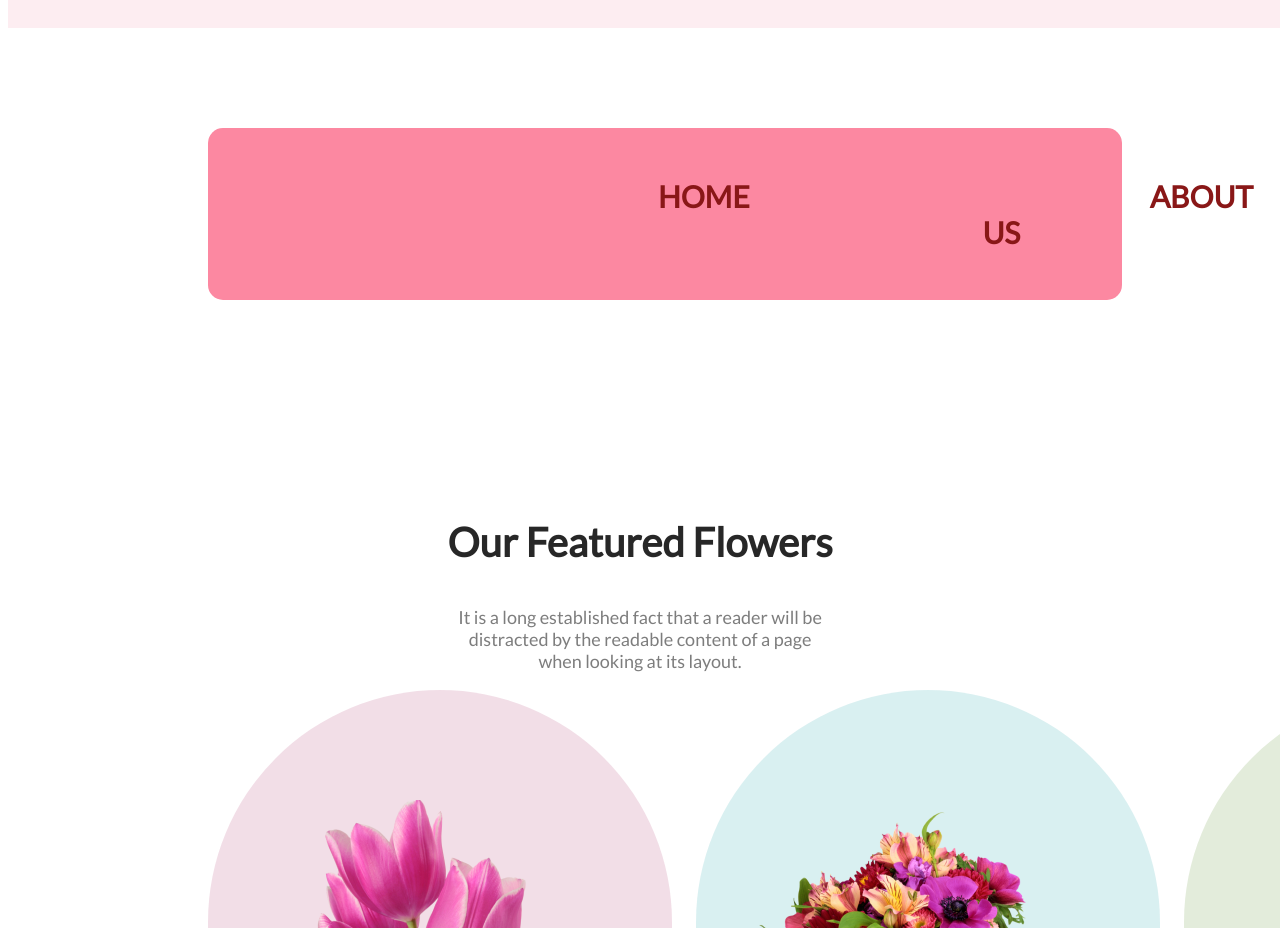
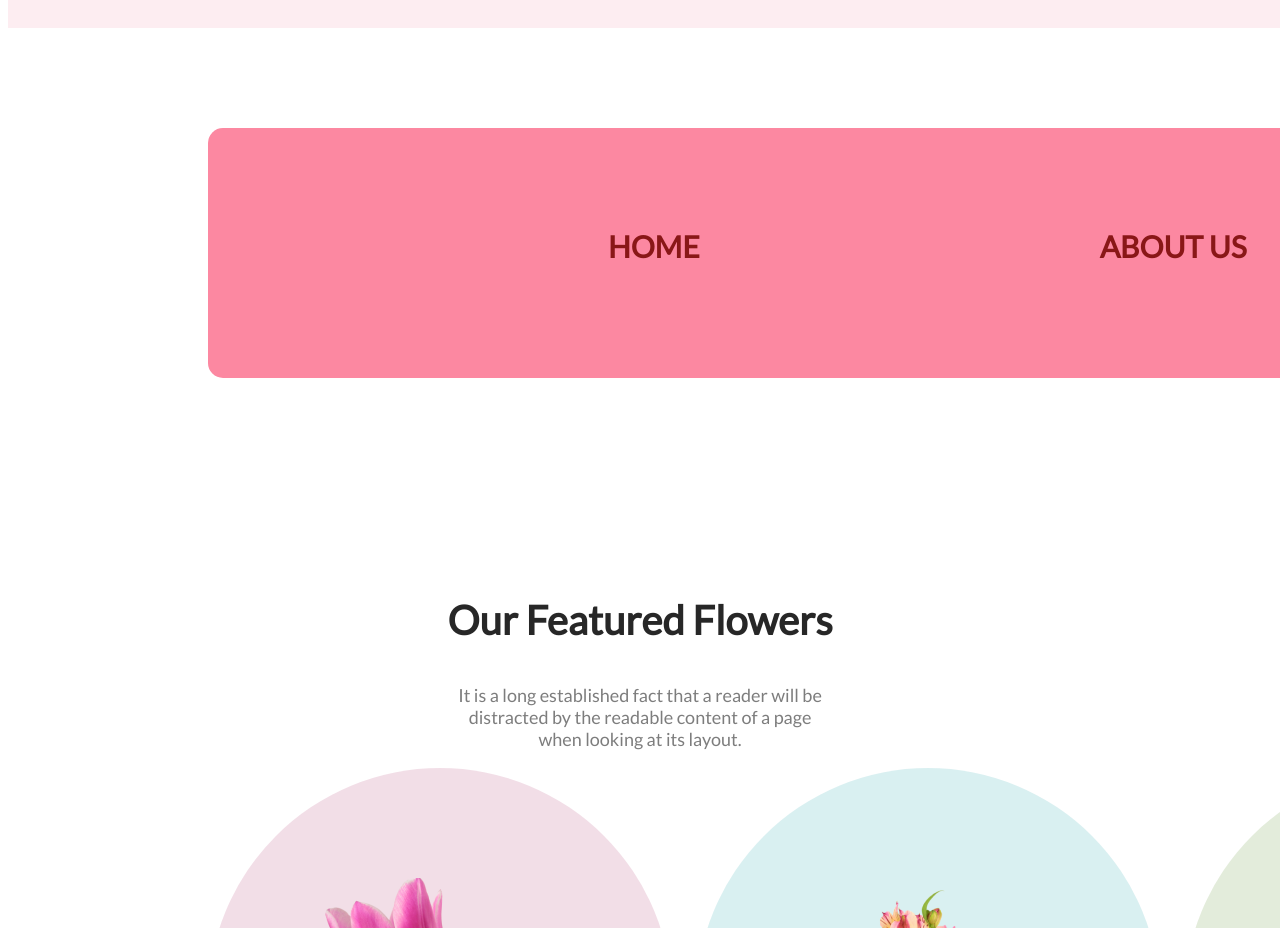
Before and after one commit to Israt-Jahan-Sujana/flower-shop-assignment, a plain HTML site: page index.html in a window 1280 px wide. Shown: the part 880-1808 px from the top of the page. Drawn offline with Linux system fonts and the light colour scheme.

Commit message:
extra section-change

```diff
--- a/styles/flower.css
+++ b/styles/flower.css
@@ -50,10 +50,11 @@ body{
     background-color: #fc88a1;
     margin-top: 100px;
     margin-left: 200px;
-    margin-right: 150px;
-    padding: 50px;
+    padding-top: 100px;
     border-radius: 15px;
     text-align: center;
+    height: 150px;
+    width: 1900px;
 }
 .nav-bar a{
     margin-left: 100px;
```
